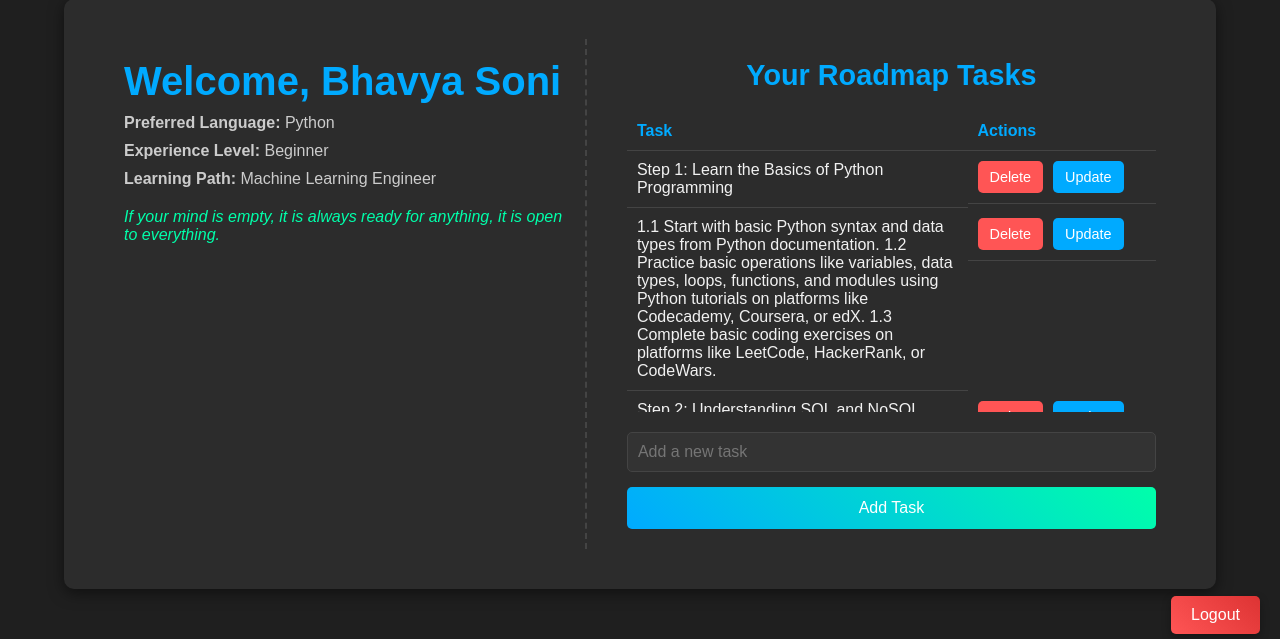
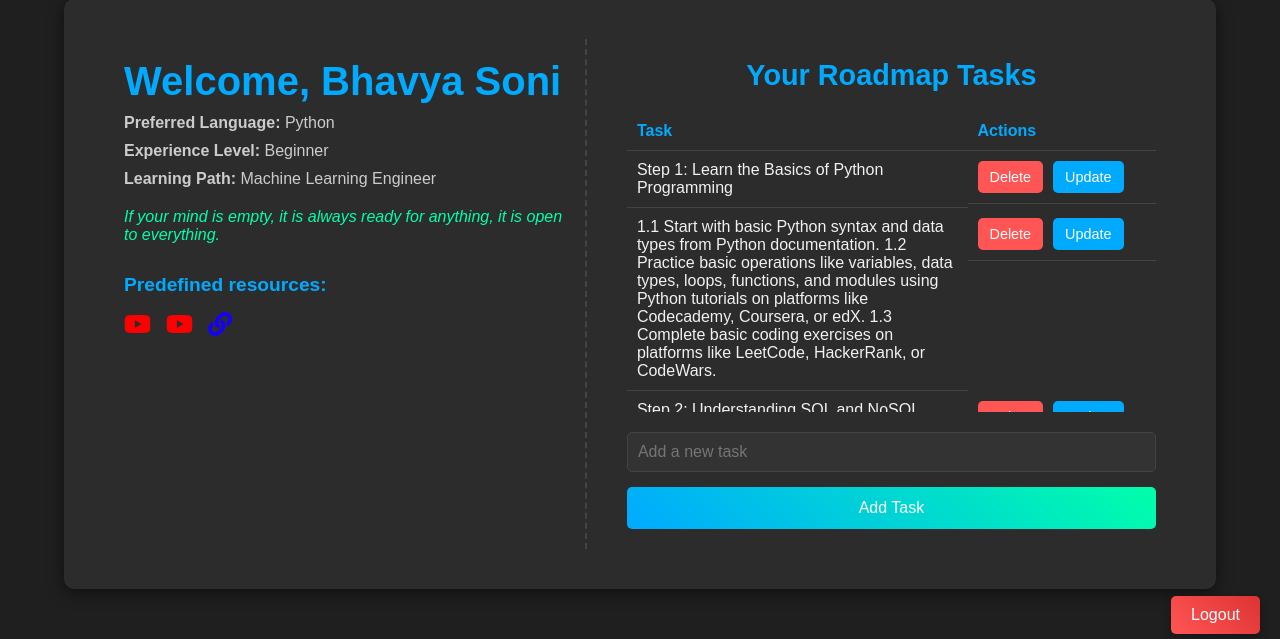
Before and after one commit to zGamingTechz/PathCoder, a Flask app: page / in a window 1280 px wide. Shown: the part 146-785 px from the top of the page. Run offline with Flask 3, Linux system fonts and the light colour scheme; a user stored in the database is signed in; data comes from the database, SQL or seed files in the repository; both versions use the stored data as it was after the commit.

Commit message:
Added predefined resources UI

```diff
--- a/static/style_home.css
+++ b/static/style_home.css
@@ -13,6 +13,7 @@ body {
     justify-content: center;
     align-items: center;
     min-height: 100vh;
+    padding-top: 80px;
 }
 
 /* Container Layout */
@@ -51,6 +52,49 @@ body {
     font-style: italic;
     color: #00ffaa;
     margin-top: 20px;
+}
+
+/* Predefined Resources Section */
+.resources-section {
+    margin-top: 30px;
+}
+
+.resources-section h3 {
+    font-size: 1.2rem;
+    color: #00aaff;
+    margin-bottom: 15px;
+}
+
+.icons {
+    display: flex;
+    gap: 15px;
+    justify-content: flex-start;
+}
+
+.icons a {
+    text-decoration: none;
+    font-size: 1.5rem;
+    transition: transform 0.3s ease;
+}
+
+.icons a:hover {
+    transform: scale(1.2);
+}
+
+.icons a.youtube {
+    color: #ff0000;
+}
+
+.icons a.youtube:hover {
+    transform: scale(1.2);
+}
+
+.icons a.web {
+    color: #1500ff;
+}
+
+.icons a.web:hover {
+    transform: scale(1.2);
 }
 
 /* Right Section */
@@ -215,8 +259,3 @@ a.btn.delete:hover {
     background-color: #0088cc;
     transform: scale(1.05);
 }
-
-/* Adjust page layout for fixed header */
-body {
-    padding-top: 80px; /* Add padding equal to the header height */
-}
--- a/templates/home.html
+++ b/templates/home.html
@@ -2,6 +2,7 @@
 
 {% block head %}
 <link rel="stylesheet" href="{{ url_for('static', filename='style_home.css') }}">
+<link href="https://cdnjs.cloudflare.com/ajax/libs/font-awesome/5.15.4/css/all.min.css" rel="stylesheet">
 <title>User Dashboard</title>
 {% endblock %}
 
@@ -27,6 +28,21 @@
         <p><strong>Learning Path:</strong> {{ user.path }}</p>
         <div class="quote">
             {{ user.quote }}
+        </div>
+
+        <div class="resources-section">
+            <h3>Predefined resources:</h3>
+            <div class="icons">
+                <a href="https://www.youtube.com/" target="_blank" class="youtube">
+                    <i class="fab fa-youtube"></i>
+                </a>
+                <a href="https://www.youtube.com/" target="_blank" class="youtube">
+                    <i class="fab fa-youtube"></i>
+                </a>
+                <a href="https://www.example.com/" target="_blank" class="web">
+                    <i class="fas fa-link"></i>
+                </a>
+            </div>
         </div>
     </div>
 
```
Also changed, not shown: instance/test.db.
